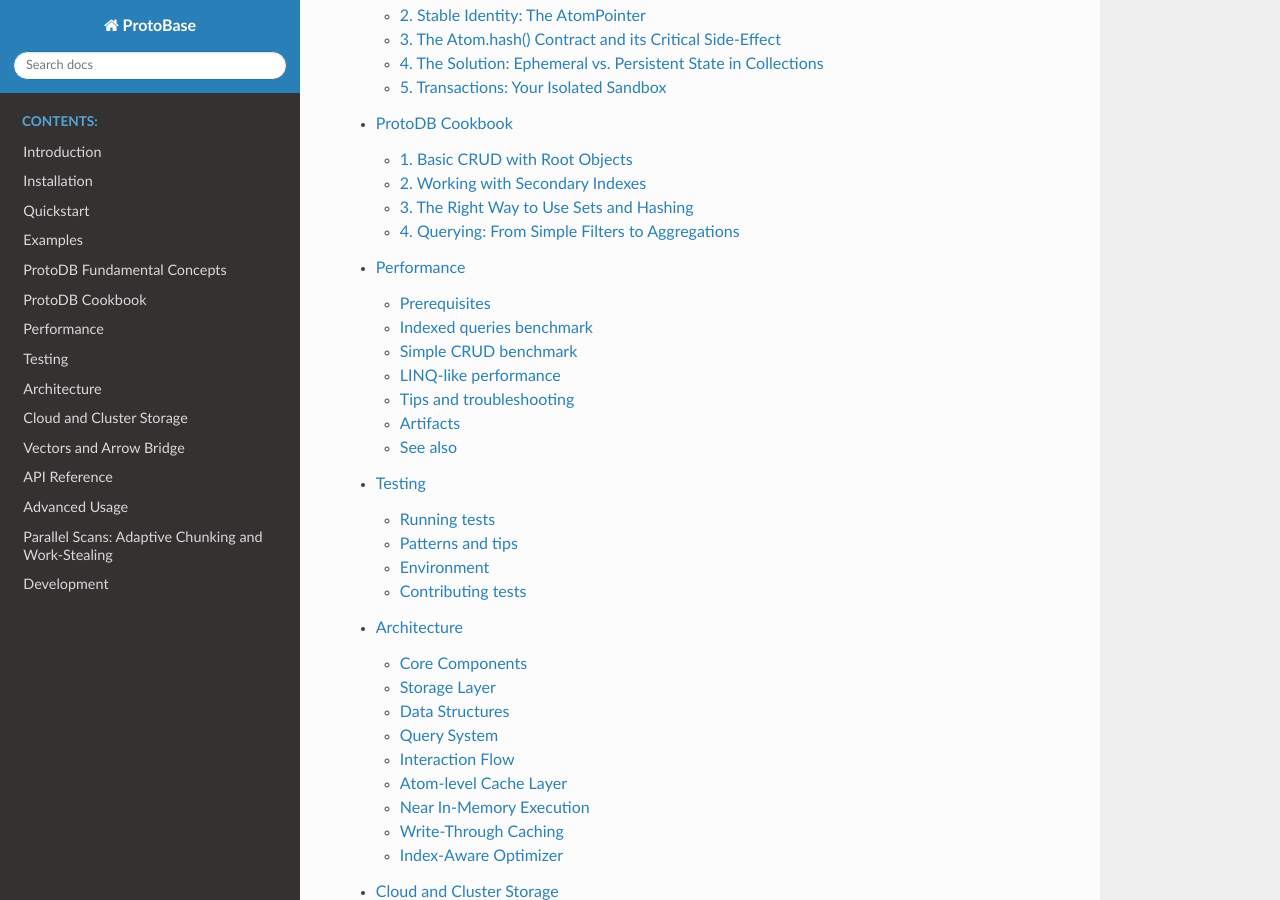
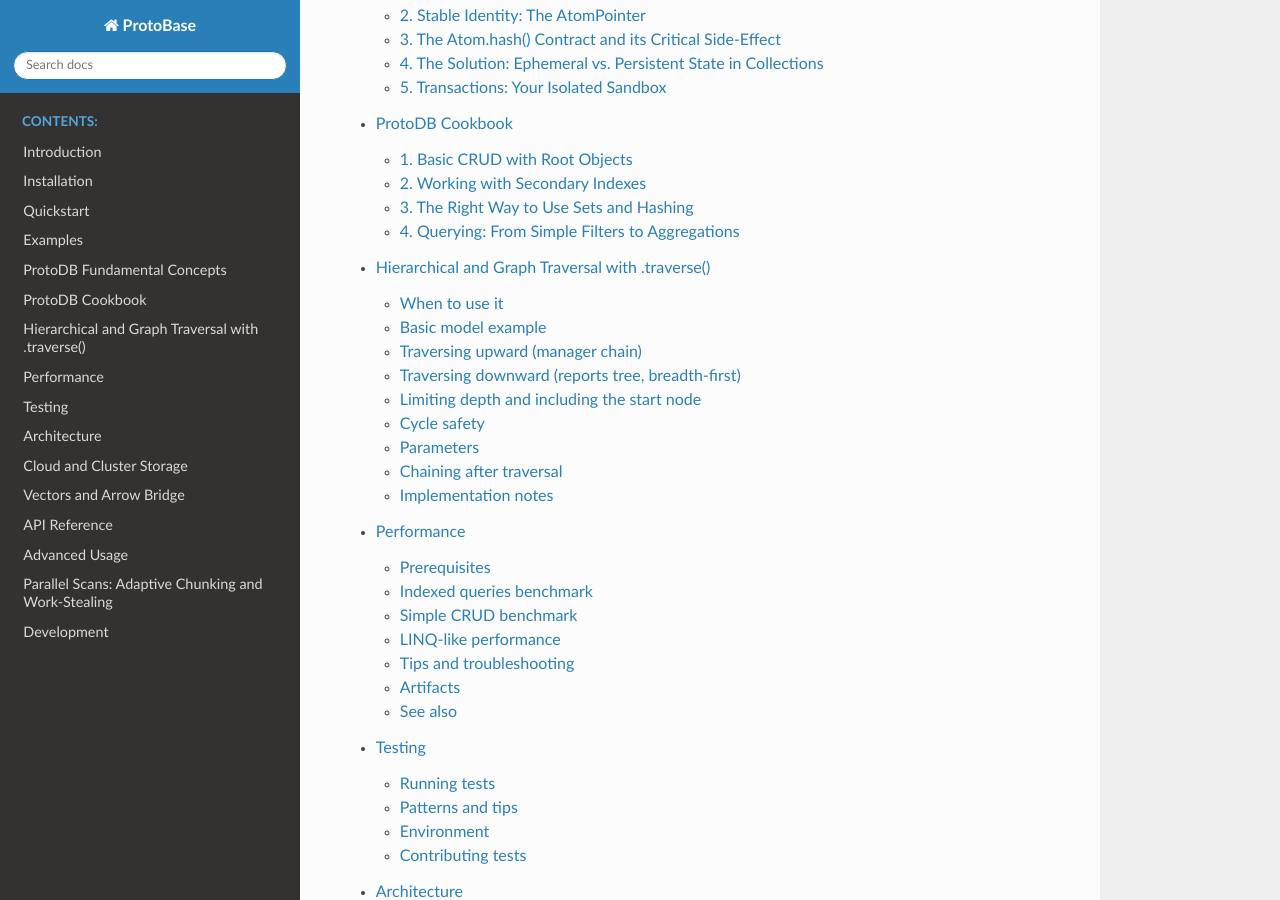
Before and after one commit to gamarino/ProtoDB, a Sphinx documentation site: the page built from docs/source/index.rst, in a window 1280 px wide and 900 px high, scrolled down 1056 px. Built offline with Sphinx 7.4.7 and the Read the Docs theme 3.1.0, drawn with Linux system fonts in a browser that asks for light colours; some of the changed lines change nothing that is shown.

Commit message:
La documentación de Sphinx fue actualizada con nuevas funcionalidades de consultas jerárquicas, incluyendo una sección de cookbook y referencias API actualizadas. Se integró la nueva página al índice principal y se generó el HTML con éxito. Los archivos HTML generados se encuentran en docs/build.

```diff
--- a/docs/source/api/linq.rst
+++ b/docs/source/api/linq.rst
@@ -53,6 +53,26 @@ Grouping with aggregates:
          .order_by(F.sum(), ascending=False)
          .take(10))
     top = q.to_list()
+
+Hierarchical traversal with traverse()
+--------------------------------------
+
+Use traverse() to recursively walk object graphs either following an upward reference or expanding a collection downward. Parameters:
+
+- relation_attr: attribute name to follow
+- direction: 'up' (single reference) or 'down' (iterate collection)
+- strategy: 'dfs' or 'bfs'
+- max_depth: limit depth (-1 = unlimited)
+- include_start_node: include starting nodes in output
+
+Example:
+
+.. code-block:: python
+
+    chain = (from_collection(employees)
+             .where(F.name == 'Employee1')
+             .traverse('manager', direction='up', strategy='dfs'))
+    names = [e.name for e in chain]
 
 Between and lambda chained comparisons
 --------------------------------------
@@ -113,7 +133,7 @@ API surface
 -----------
 
 - Queryable[T]
-  - where, select, select_many, order_by, then_by, distinct, take, skip, group_by
+  - where, select, select_many, order_by, then_by, distinct, take, skip, group_by, traverse
   - to_list, to_set, to_dict, first, first_or_default, any, all, count, sum, min, max, average
   - with_policy, on_unsupported, explain
 - F: field/expressions with operators ==, !=, >, >=, <, <=, in_(), contains(), startswith(), endswith(),
--- a/docs/source/api/queries.rst
+++ b/docs/source/api/queries.rst
@@ -54,6 +54,15 @@ JoinPlan
    :special-members: __init__
 
 ``JoinPlan`` joins multiple data sources. It takes two plans and a join condition, returns records that satisfy the join condition, and supports inner, left, right, and full joins.
+
+RecursivePlan
+~~~~~~~~~~~~~
+
+.. autoclass:: RecursivePlan
+   :members:
+   :special-members: __init__
+
+``RecursivePlan`` performs hierarchical/graph traversal starting from the records produced by the base plan. It supports upward traversal of a single reference attribute or downward traversal over an iterable attribute, in DFS or BFS order. It de-duplicates visited nodes using a canonical identity hash and optionally includes start nodes.
 
 GroupByPlan
 ~~~~~~~~~~~~
--- /dev/null
+++ b/docs/source/cookbook_traverse.rst
@@ -0,0 +1,110 @@
+Hierarchical and Graph Traversal with .traverse()
+=================================================
+
+ProtoBase exposes a native way to walk hierarchies and simple graphs directly from the LINQ-like API via the ``.traverse()`` operator, powered by the ``RecursivePlan`` in the query engine. This removes the need for manual Python loops when navigating relations such as manager chains, folder trees, or peer links, and keeps the traversal in the query pipeline so you can chain additional filters or projections.
+
+When to use it
+--------------
+- Navigate "up" a reference chain (each node points to a single parent-like reference).
+- Navigate "down" a collection attribute (each node has an iterable of children-like references).
+- Combine with ``where()``, ``select()``, and other operators before/after traversal.
+- Avoid infinite loops in the presence of cycles: traversal uses a canonical identity set to visit each node at most once.
+
+Basic model example
+-------------------
+
+Suppose we model employees as DBObjects with a ``manager`` reference and an optional list of ``reports``:
+
+.. code-block:: python
+
+   from proto_db.common import DBObject
+   from proto_db.lists import List
+
+   ceo = DBObject(transaction=tr, name="CEO")
+   vp1 = DBObject(transaction=tr, name="VP1")._setattr('manager', ceo)
+   vp2 = DBObject(transaction=tr, name="VP2")._setattr('manager', ceo)
+   dir1 = DBObject(transaction=tr, name="Director1")._setattr('manager', vp1)
+   mgr1 = DBObject(transaction=tr, name="Manager1")._setattr('manager', dir1)
+   emp1 = DBObject(transaction=tr, name="Employee1")._setattr('manager', mgr1)
+
+   ceo = ceo._setattr('reports', List(transaction=tr).append_last(vp1).append_last(vp2))
+   vp1 = vp1._setattr('reports', List(transaction=tr).append_last(dir1))
+
+Traversing upward (manager chain)
+---------------------------------
+
+.. code-block:: python
+
+   from proto_db.linq import from_collection, F
+
+   q = (from_collection(employees_set)
+        .where(F.name == 'Employee1')
+        .traverse('manager', direction='up', strategy='dfs'))
+
+   names = [e.name for e in q]  # ['Manager1', 'Director1', 'VP1', 'CEO']
+
+Traversing downward (reports tree, breadth-first)
+-------------------------------------------------
+
+.. code-block:: python
+
+   q = (from_collection(employees_set)
+        .where(F.name == 'CEO')
+        .traverse('reports', direction='down', strategy='bfs'))
+
+   names = [e.name for e in q]  # includes 'VP1', 'VP2', then 'Director1'
+
+Limiting depth and including the start node
+-------------------------------------------
+
+.. code-block:: python
+
+   # Limit traversal to two hops
+   short_chain = (from_collection(employees_set)
+                  .where(F.name == 'Employee1')
+                  .traverse('manager', max_depth=2))
+   assert [e.name for e in short_chain] == ['Manager1', 'Director1']
+
+   # Include the starting node in the output
+   with_start = (from_collection(employees_set)
+                 .where(F.name == 'Manager1')
+                 .traverse('manager', include_start_node=True))
+   # Produces: Manager1, Director1, VP1, CEO
+
+Cycle safety
+------------
+
+If a cycle exists (e.g., ``nodeA.peer -> nodeB`` and ``nodeB.peer -> nodeA``), traversal will visit each node at most once using a canonical identity hash under the hood and will terminate naturally.
+
+Parameters
+----------
+
+``traverse(relation_attr, direction='up', max_depth=-1, strategy='dfs', include_start_node=False)``
+
+- relation_attr (str): attribute name holding the relation to follow (e.g., ``'manager'`` or ``'reports'``).
+- direction (str):
+  - ``'up'``: follow a single reference attribute.
+  - ``'down'``: iterate an attribute assumed to be a collection of references.
+- max_depth (int): maximum expansion depth; ``-1`` means unlimited.
+- strategy (str): ``'dfs'`` for depth-first or ``'bfs'`` for breadth-first search.
+- include_start_node (bool): whether to emit the starting node(s) before traversing.
+
+Chaining after traversal
+------------------------
+
+The traversal is part of the lazy query pipeline, so you can continue chaining operators. For example:
+
+.. code-block:: python
+
+   q = (from_collection(employees_set)
+        .where(F.name == 'Employee1')
+        .traverse('manager')
+        .where(F.name.contains('VP')))
+   assert [e.name for e in q] == ['VP1']
+
+Implementation notes
+--------------------
+
+- The LINQ operator builds a ``RecursivePlan`` when the source is a ProtoBase plan/collection, enabling planner integration.
+- Cycle prevention relies on ``proto_db.common.canonical_hash`` of each node.
+- ``include_start_node`` seeds the visited set with start nodes so they are not re-emitted later.
--- a/docs/source/index.rst
+++ b/docs/source/index.rst
@@ -15,6 +15,7 @@ ProtoBase is an embedded, transactional, object‑oriented data platform for Pyt
    examples
    concepts
    cookbook
+   cookbook_traverse
    performance
    testing
    architecture
```
